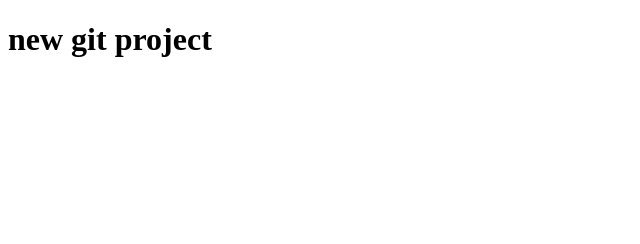
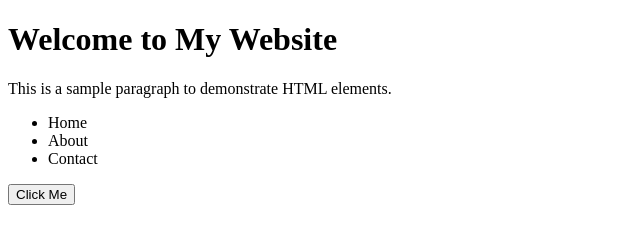
Before and after one commit to nikanoza/git-exam, a plain HTML site: page index.html in a window 1280 px wide. Shown: the whole page, without its empty margins (0-640 px from the left). Drawn offline with Linux system fonts and the light colour scheme.

Commit message:
new commit

```diff
--- a/index.html
+++ b/index.html
@@ -6,6 +6,13 @@
     <title>Document</title>
   </head>
   <body>
-    <h1>new git project</h1>
+    <h1>Welcome to My Website</h1>
+    <p>This is a sample paragraph to demonstrate HTML elements.</p>
+    <ul>
+      <li>Home</li>
+      <li>About</li>
+      <li>Contact</li>
+    </ul>
+    <button onclick="alert('Hello, World!')">Click Me</button>
   </body>
 </html>
```
